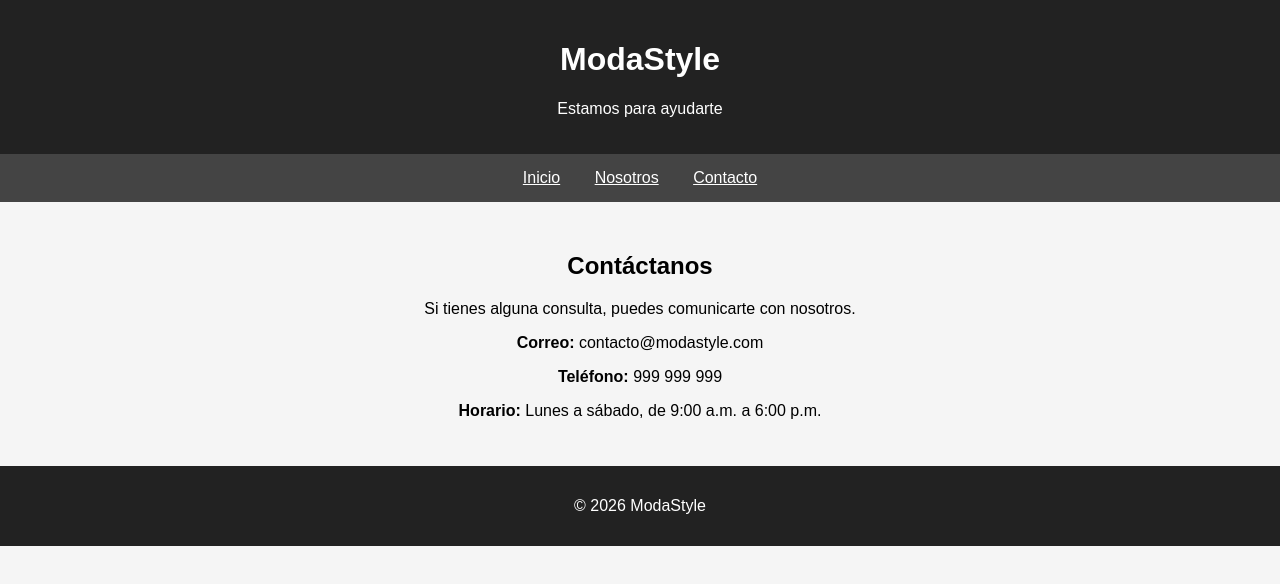
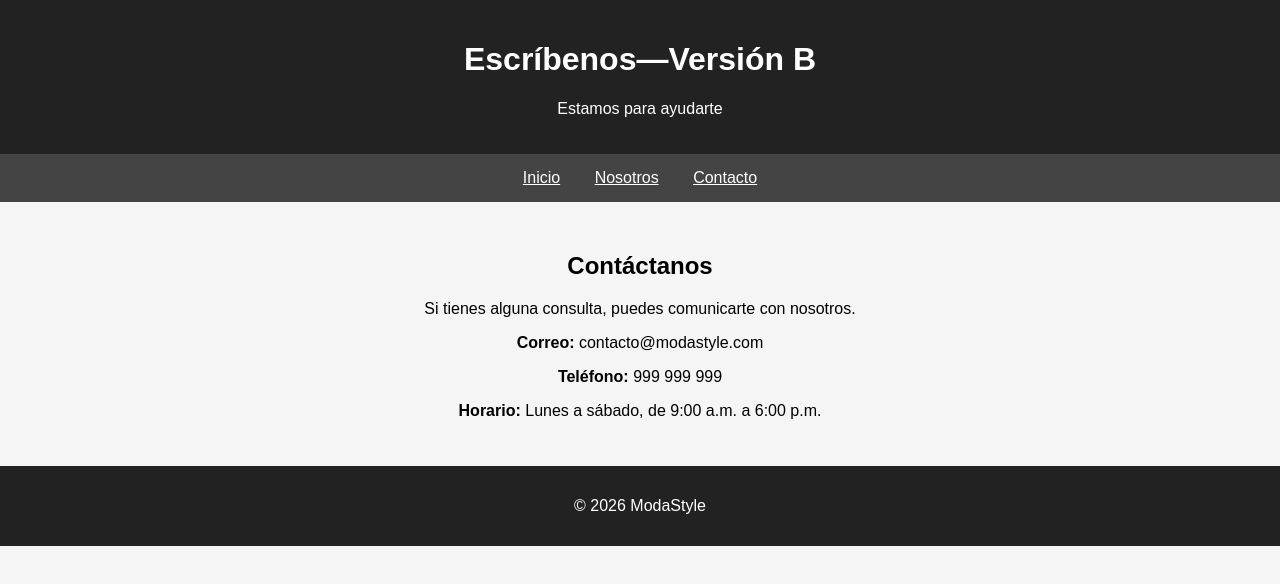
Before and after one commit to cuentaparaestudios453-ops/lab-git-sem02, a plain HTML site: page contact.html in a window 1280 px wide. Drawn offline with Linux system fonts and the light colour scheme.

Commit message:
cambio: título de contacto versión B

```diff
--- a/contact.html
+++ b/contact.html
@@ -8,7 +8,7 @@
 <body style="font-family: Arial, sans-serif; background-color: #f5f5f5; margin: 0;">
 
     <header style="background-color: #222; color: white; padding: 20px; text-align: center;">
-        <h1>ModaStyle</h1>
+        <h1>Escríbenos—Versión B</h1>
         <p>Estamos para ayudarte</p>
     </header>
 
```
